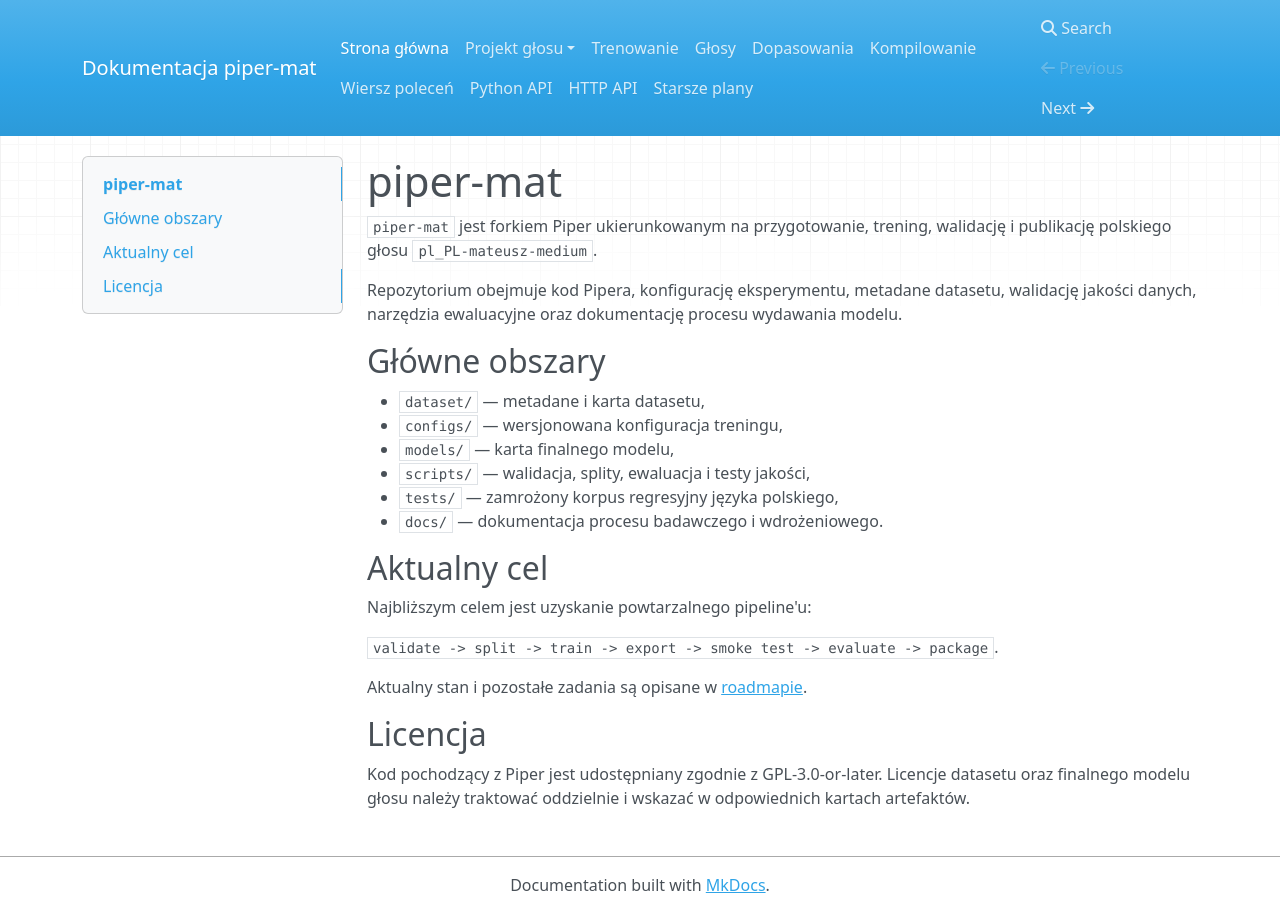
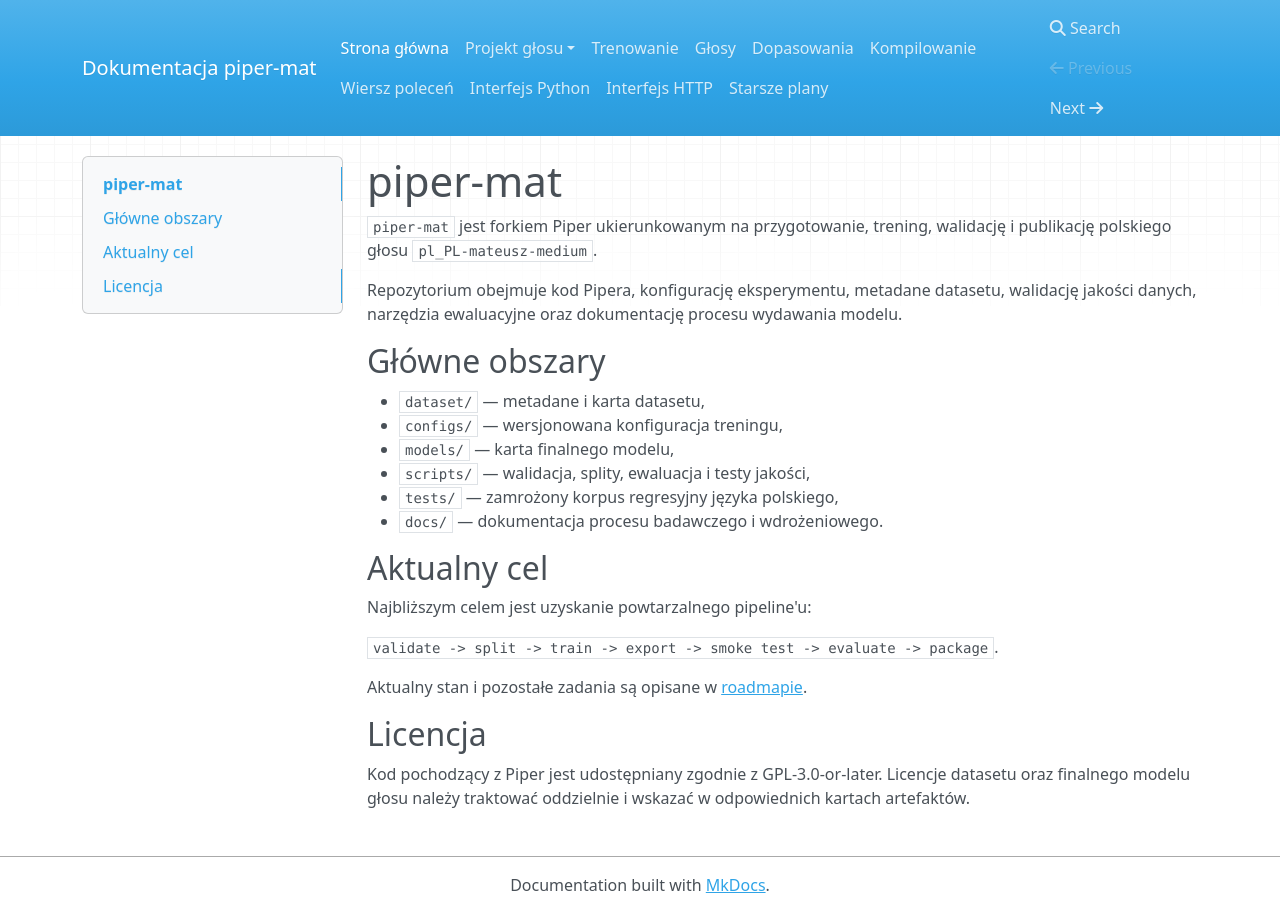
Before and after one commit to MatPomGit/piper-mat, an MkDocs documentation site: the page built from docs/index.md, in a window 1280 px wide. Built offline with MkDocs 1.6.1, drawn with Linux system fonts in a browser that asks for light colours; nearby versions of some CDN libraries.

Commit message:
Spolszcz nazwy sekcji MkDocs

```diff
--- a/mkdocs.yml
+++ b/mkdocs.yml
@@ -4,17 +4,17 @@
 nav:
   - Strona główna: index.md
   - Projekt głosu:
-      - Roadmap: ROADMAP.md
+      - Plan rozwoju: ROADMAP.md
       - Ewaluacja: EVALUATION.md
-      - Dataset: DATASET.md
+      - Zbiór danych: DATASET.md
       - Model: MODEL.md
-      - Checkpointy: CHECKPOINTS.md
+      - Punkty kontrolne: CHECKPOINTS.md
       - Wydania: RELEASES.md
   - Trenowanie: TRAINING.md
   - Głosy: VOICES.md
   - Dopasowania: ALIGNMENTS.md
   - Kompilowanie: BUILDING.md
   - Wiersz poleceń: CLI.md
-  - Python API: API_PYTHON.md
-  - HTTP API: API_HTTP.md
+  - Interfejs Python: API_PYTHON.md
+  - Interfejs HTTP: API_HTTP.md
   - Starsze plany: PLANS.md
```
